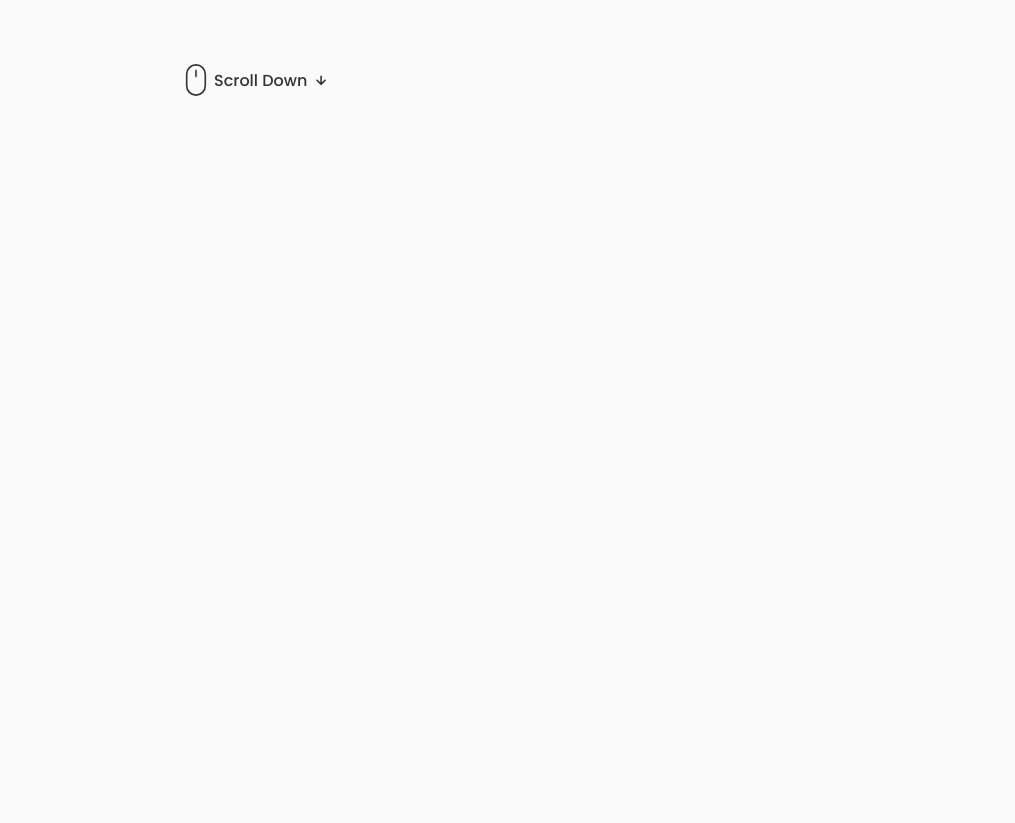
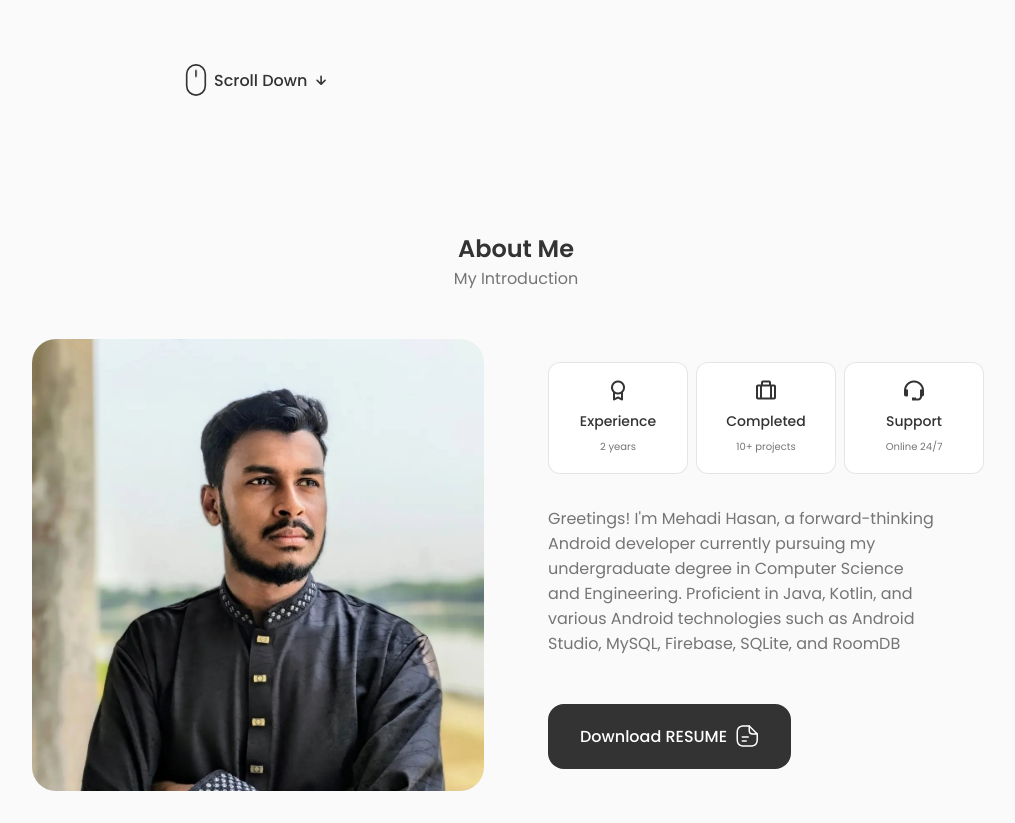
Before and after one commit to mehadishakil/Portfolio, a React (Create React App) app: page / in a window 1280 px wide. Shown: the part 660-1483 px from the top of the page, without its empty margins (124-1139 px from the left). Before the commit the page ends 800 px from the top, so only its background shows below. Built offline with nearby package versions, Linux system fonts and the light colour scheme.

Commit message:
About section updated - 3rd commit

```diff
--- a/src/App.js
+++ b/src/App.js
@@ -2,6 +2,7 @@
 import './App.css';
 import Header from './components/header/Header';
 import Home from './components/home/Home';
+import About from './components/about/About';
 
 const App = () => {
   return(
@@ -10,6 +11,7 @@
 
       <main className='main'>
         <Home />
+        <About />
       </main>
 
     </>
--- /dev/null
+++ b/src/components/about/About.jsx
@@ -0,0 +1,69 @@
+import React from "react";
+import "./about.css";
+import AboutImg from "../../assets/about.jpg";
+import CV from "../../assets/John-Cv.pdf";
+import Info from "./info";
+
+const About = () => {
+  return (
+    <section className="about section" id="about">
+      <div className="about__header">
+      <h2 className="section__title">About Me</h2>
+      <span className="section__subtitle">My Introduction</span>
+      </div>
+
+      <div className="about__container container grid">
+        <img src={AboutImg} alt="" className="about__img" />
+
+        <div className="about__data">
+          <Info />
+
+          <p className="about__description">
+            {" "}
+            Greetings! I'm Mehadi Hasan, a forward-thinking Android developer
+            currently pursuing my undergraduate degree in Computer Science and
+            Engineering. Proficient in Java, Kotlin, and various Android
+            technologies such as Android Studio, MySQL, Firebase, SQLite, and
+            RoomDB
+          </p>
+
+          <a
+            download=""
+            href={CV}
+            className="button
+          button--flex"
+          >
+            Download RESUME
+            <svg
+              class="button__icon"
+              xmlns="http://www.w3.org/2000/svg"
+              width="24"
+              height="24"
+              viewBox="0 0 24 24"
+              fill="none"
+            >
+              <path
+                d="M15.25 22.7502H9.25C3.82 22.7502 1.5 20.4302 1.5 15.0002V9.00024C1.5 3.57024 3.82 1.25024 9.25 1.25024H14.25C14.66 1.25024 15 1.59024 15 2.00024C15 2.41024 14.66 2.75024 14.25 2.75024H9.25C4.64 2.75024 3 4.39024 3 9.00024V15.0002C3 19.6102 4.64 21.2502 9.25 21.2502H15.25C19.86 21.2502 21.5 19.6102 21.5 15.0002V10.0002C21.5 9.59024 21.84 9.25024 22.25 9.25024C22.66 9.25024 23 9.59024 23 10.0002V15.0002C23 20.4302 20.68 22.7502 15.25 22.7502Z"
+                fill="var(--container-color)"
+              ></path>
+              <path
+                d="M22.25 10.7502H18.25C14.83 10.7502 13.5 9.42023 13.5 6.00023V2.00023C13.5 1.70023 13.68 1.42023 13.96 1.31023C14.24 1.19023 14.56 1.26023 14.78 1.47023L22.78 9.47023C22.99 9.68023 23.06 10.0102 22.94 10.2902C22.82 10.5702 22.55 10.7502 22.25 10.7502ZM15 3.81023V6.00023C15 8.58023 15.67 9.25023 18.25 9.25023H20.44L15 3.81023Z"
+                fill="var(--container-color)"
+              ></path>
+              <path
+                d="M13.25 13.7502H7.25C6.84 13.7502 6.5 13.4102 6.5 13.0002C6.5 12.5902 6.84 12.2502 7.25 12.2502H13.25C13.66 12.2502 14 12.5902 14 13.0002C14 13.4102 13.66 13.7502 13.25 13.7502Z"
+                fill="var(--container-color)"
+              ></path>
+              <path
+                d="M11.25 17.7502H7.25C6.84 17.7502 6.5 17.4102 6.5 17.0002C6.5 16.5902 6.84 16.2502 7.25 16.2502H11.25C11.66 16.2502 12 16.5902 12 17.0002C12 17.4102 11.66 17.7502 11.25 17.7502Z"
+                fill="var(--container-color)"
+              ></path>
+            </svg>
+          </a>
+        </div>
+      </div>
+    </section>
+  );
+};
+
+export default About;
--- /dev/null
+++ b/src/components/about/about.css
@@ -0,0 +1,51 @@
+.about__container {
+  grid-template-columns: repeat(2, 1fr);
+  align-items: center;
+  column-gap: 4rem;
+}
+
+.about__img {
+  width: 350ex;
+  border-radius: 1.5rem;
+  justify-self: center;
+}
+
+.about__info {
+  grid-template-columns: repeat(3, 140px);
+  gap: 0.5rem;
+  margin-bottom: var(--mb-2);
+}
+
+.about__box {
+  background-color: var(--container-color);
+  border: 1px solid rgba(0, 0, 0, 0.1);
+  border-radius: 0.75rem;
+  text-align: center;
+  padding: 1rem 1.25rem;
+}
+
+.about__icon {
+  font-size: 1.5rem;
+  color: var(--title-color);
+  margin-bottom: var(--mb-0-5);
+}
+
+
+.about__title {
+  font-size: var(--small-font-size);
+  font-weight: var(--font-medium);
+}
+
+.about__subtitle {
+  font-size: var(--tiny-font-size);
+}
+
+.about__description {
+  padding: 0 4rem 0 0;
+  margin-bottom: var(--mb-1-2);
+}
+
+.about__header {
+  text-align: center !important;
+  margin-bottom: var(--mb-3);
+}
--- /dev/null
+++ b/src/components/about/info.jsx
@@ -0,0 +1,29 @@
+import React from 'react'
+
+const info = () => {
+  return (
+    <div className="about__info grid">
+
+      <div className="about__box">
+      <i class='bx bx-award about__icon' ></i>
+        <h3 className="about__title">Experience</h3>
+        <span className="about__subtitle">2 years</span>
+      </div>
+
+      <div className="about__box">
+      <i class='bx bx-briefcase-alt about__icon' ></i>
+        <h3 className="about__title">Completed</h3>
+        <span className="about__subtitle">10+ projects</span>
+      </div>
+
+      <div className="about__box">
+      <i class='bx bx-support about__icon'></i>
+        <h3 className="about__title">Support</h3>
+        <span className="about__subtitle">Online 24/7</span>
+      </div>
+
+    </div>
+  )
+}
+
+export default info
```
Also changed, not shown: src/assets/about.jpg, src/assets/about2.jpg (added).
